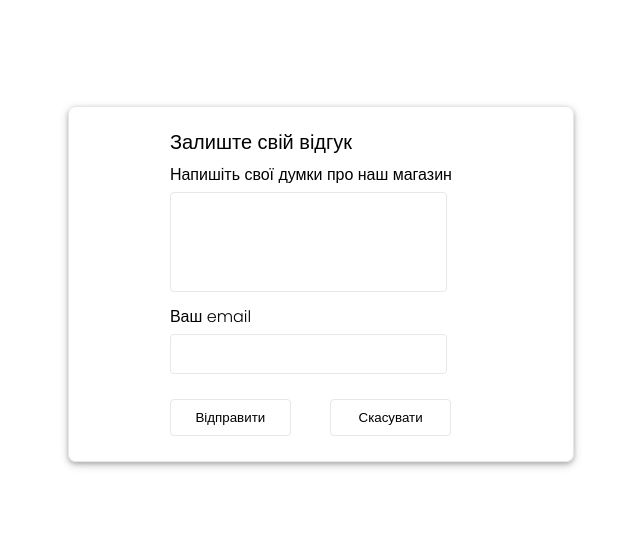
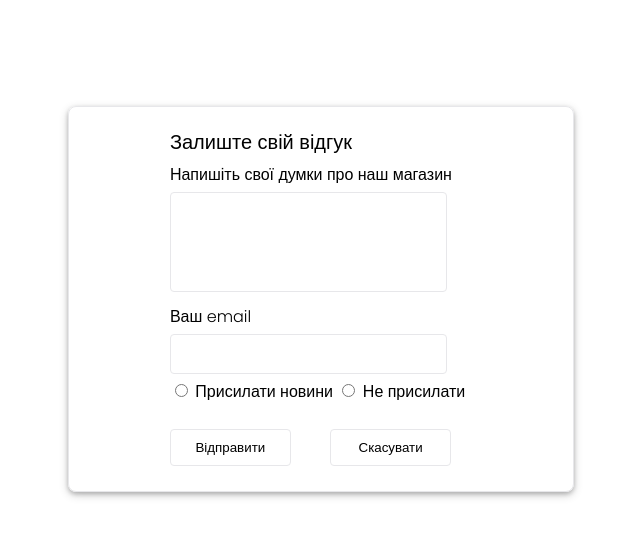
Before and after one commit to m00ga/foodfast, a plain HTML site: page feed.html in a window 1280 px wide. Shown: the part 83-620 px from the top of the page, without its empty margins (319-959 px from the left). Drawn offline with Linux system fonts and the light colour scheme.

Commit message:
add a radio on feedback

```diff
--- a/feed.html
+++ b/feed.html
@@ -20,6 +20,12 @@
     <div class="text">Ваш email</div>
     <input type="text" class="text" id="email" required>
     <div class="text" id="wrong">Невірний email!</div>
+    <div class="text">
+        <input type="radio" name="inp" id="yes">
+        <label for="yes">Присилати новини</label>
+        <input type="radio" name="inp" id="no">
+        <label for="no">Не присилати</label>
+    </div>
     <div class="text buttons">
         <button id="ok">Відправити</button>
         <button id="cancel">Скасувати</button>
```
